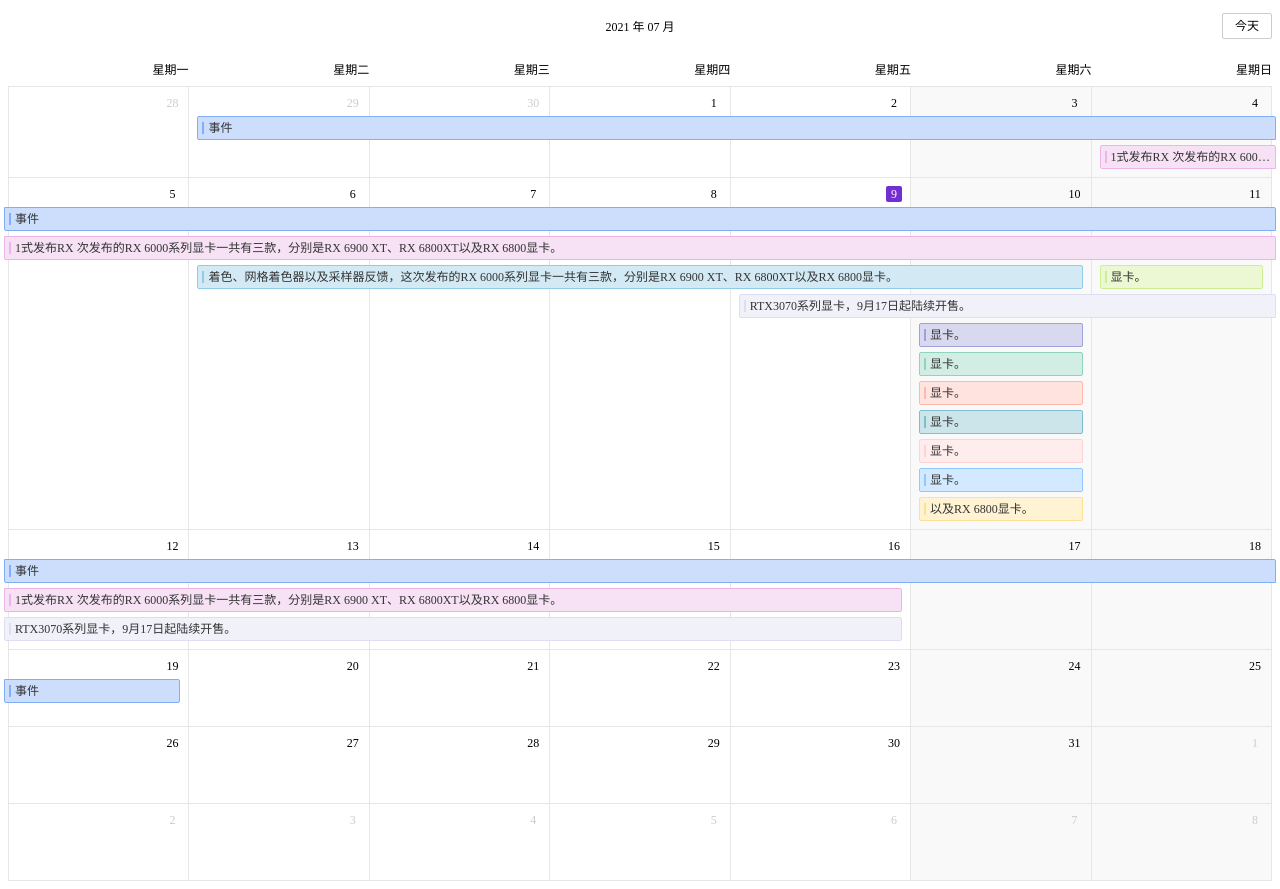
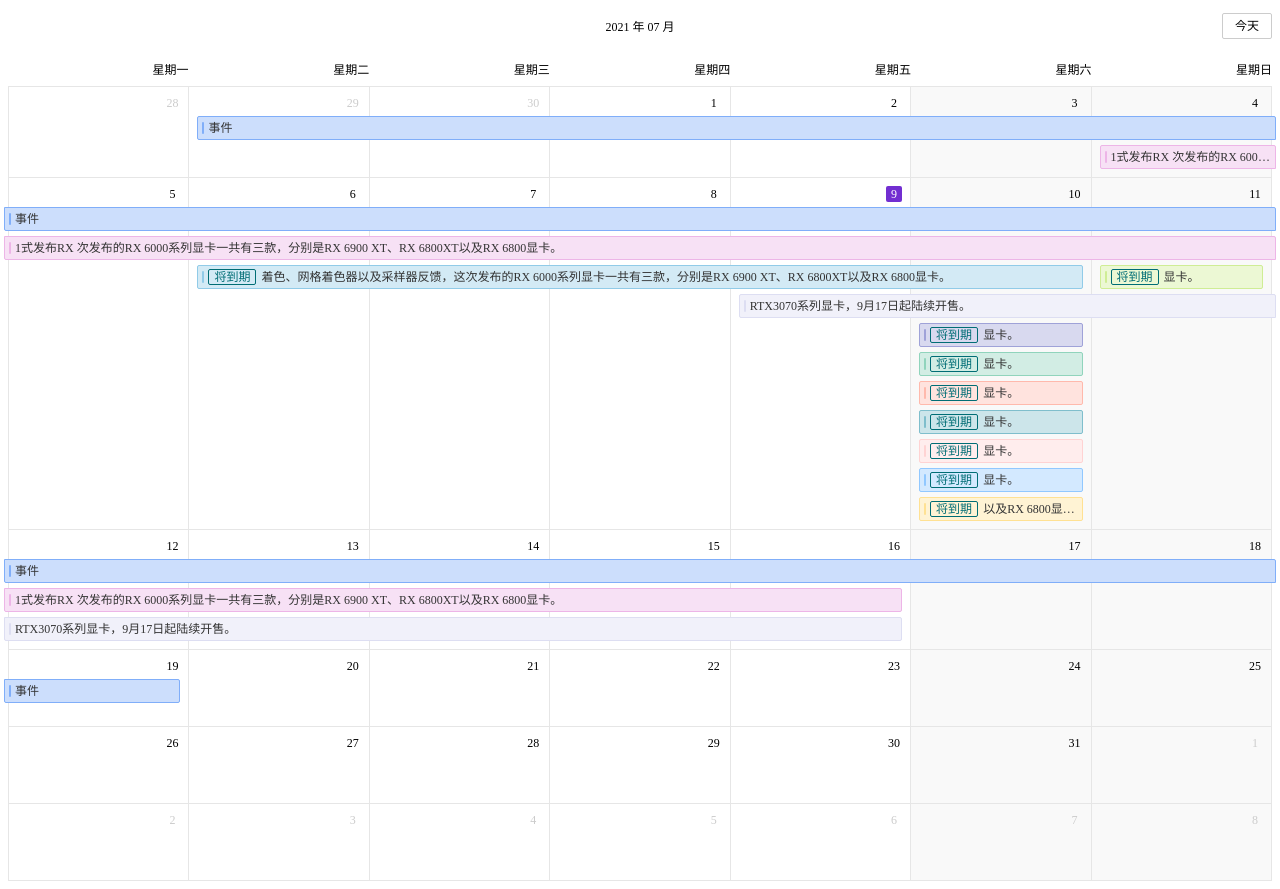
Before and after one commit to haolic/edit-calendar, a React (Vite) app: page / in a window 1280 px wide. Built offline with nearby package versions, Linux system fonts and the light colour scheme; a web font is replaced by a local one.

Commit message:
feat: 事件状态

```diff
--- a/src/components/event-line/index.less
+++ b/src/components/event-line/index.less
@@ -10,6 +10,7 @@
   border-width: 1px;
   border-style: solid;
   .hlc-event-start-line {
+    border-radius: 1px;
     height: 12px;
     width: 2px;
     margin: 0 4px;
--- a/src/components/event-line/index.tsx
+++ b/src/components/event-line/index.tsx
@@ -3,12 +3,13 @@
 import computedStyle from '../../utils/computedStyle';
 import { IEventLine, DropResult } from '../types';
 import { useDrag } from 'react-dnd';
+import EventStatus from '../event-status';
 
 import './index.less';
 
 const EventLine: React.FC<IEventLine> = (props) => {
   const { eventItem, date, onEventDrop, isDragging, changeIsDragging } = props;
-  const { isEventFirstDay, title } = eventItem;
+  const { isEventFirstDay, title, timeRange } = eventItem;
   const day = date.day();
   const eventInWeekFirstDay = day === date.startOf('week').day();
   const showThisEventBox = isEventFirstDay || eventInWeekFirstDay;
@@ -74,6 +75,7 @@
       ></div>
       {showThisEventBox && (
         <div className="hlc-event-text" title={title}>
+          <EventStatus timeRange={timeRange} />
           {title || '未命名事件'}
         </div>
       )}
--- /dev/null
+++ b/src/components/event-status/index.less
@@ -0,0 +1,22 @@
+.public() {
+  padding: 0 5px;
+  border-radius: 2px;
+  border: 1px solid;
+  margin-right: 5px;
+}
+
+.event-overdue {
+  .public();
+  border-color: #a8071a;
+  color: #a8071a;
+}
+.event-willExpire {
+  .public();
+  border-color: #006d75;
+  color: #006d75;
+}
+.event-dueToday {
+  .public();
+  border-color: #ad8b00;
+  color: #ad8b00;
+}
--- /dev/null
+++ b/src/components/event-status/index.tsx
@@ -0,0 +1,34 @@
+import React from 'react';
+import dayjs from 'dayjs';
+import './index.less';
+
+interface IEventStatus {
+  timeRange: [string, string] | string;
+}
+
+const EventStatus: React.FC<IEventStatus> = (props) => {
+  const { timeRange } = props;
+  let endTime = '';
+  if (Array.isArray(timeRange)) {
+    endTime = timeRange[1];
+  } else {
+    endTime = timeRange;
+  }
+  const nowStr = dayjs().format('YYYY-MM-DD');
+  if (dayjs(endTime).isBefore(dayjs(nowStr))) {
+    // 已逾期
+    return <span className="event-overdue">已逾期</span>;
+  }
+  if (dayjs(endTime).isSame(dayjs(nowStr), 'day')) {
+    // 今日到期
+    return <span className="event-dueToday">到期</span>;
+  }
+  if (dayjs(endTime).diff(dayjs(nowStr), 'days') < 3) {
+    // 将到期
+    return <span className="event-willExpire">将到期</span>;
+  }
+
+  return null;
+};
+
+export default EventStatus;
```
